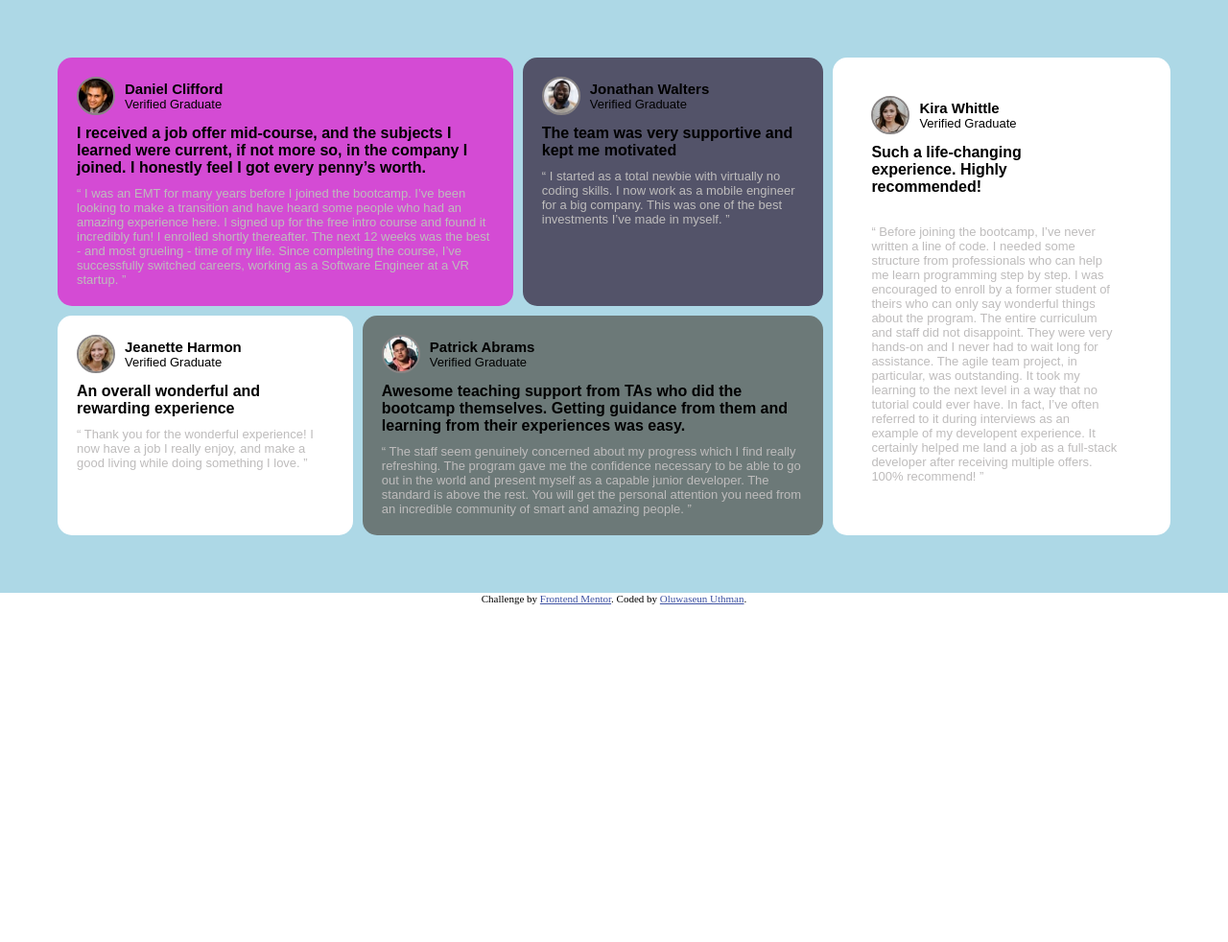
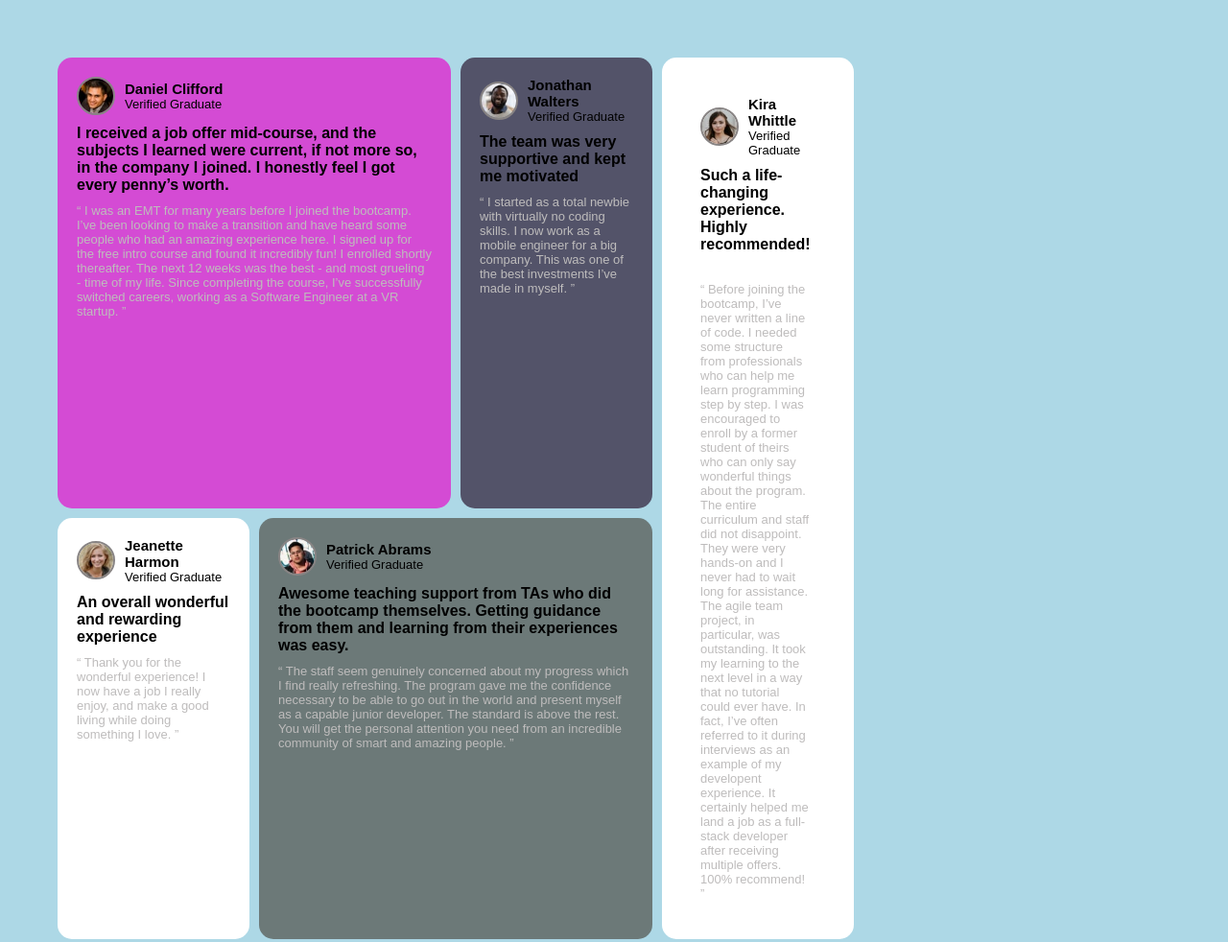
Before and after one commit to codify01/testimonialgrid, a plain HTML site: page index.html in a window 1280 px wide. Shown: the top 982 px of the page at 96% size. Before the commit the page ends 800 px from the top, so only its background shows below. Drawn offline with Linux system fonts and the light colour scheme.

Commit message:
Update style.css

```diff
--- a/style.css
+++ b/style.css
@@ -7,7 +7,7 @@ section {
     background-color: lightblue;
     padding: 60px;
     display: grid;
-    grid-template-columns: auto auto auto auto;
+    grid-template-columns: repeat(4, 200px);
     grid-gap: 10px;
 }
 .box-1 {
```
